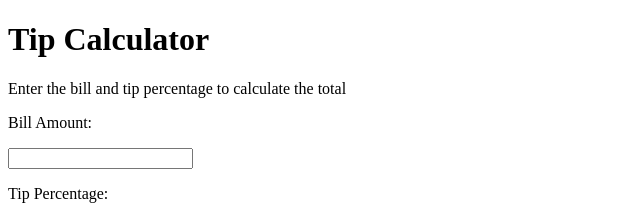
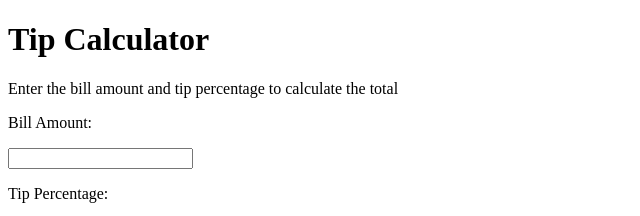
Before and after one commit to ankitadasz/TipCalculator, a plain HTML site: page index.html in a window 1280 px wide. Shown: the top 216 px of the page, 0-640 px from the left. Drawn offline with Linux system fonts and the light colour scheme.

Commit message:
changes in html part

```diff
--- a/index.html
+++ b/index.html
@@ -14,7 +14,7 @@
 
     </div>
     <div class="sub">
-        <p>Enter the bill  and tip percentage to calculate the total</p>
+        <p>Enter the bill amount and tip percentage to calculate the total</p>
          <p >Bill Amount:</p>
          <input type="number"id="bill">
          <p >Tip Percentage:</p>
```
